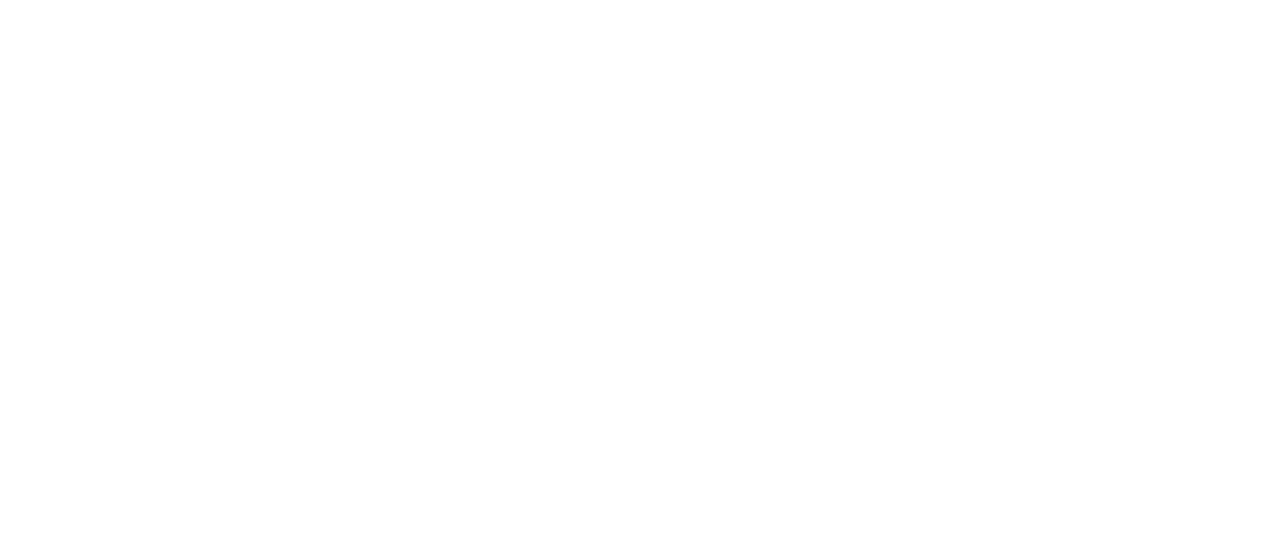
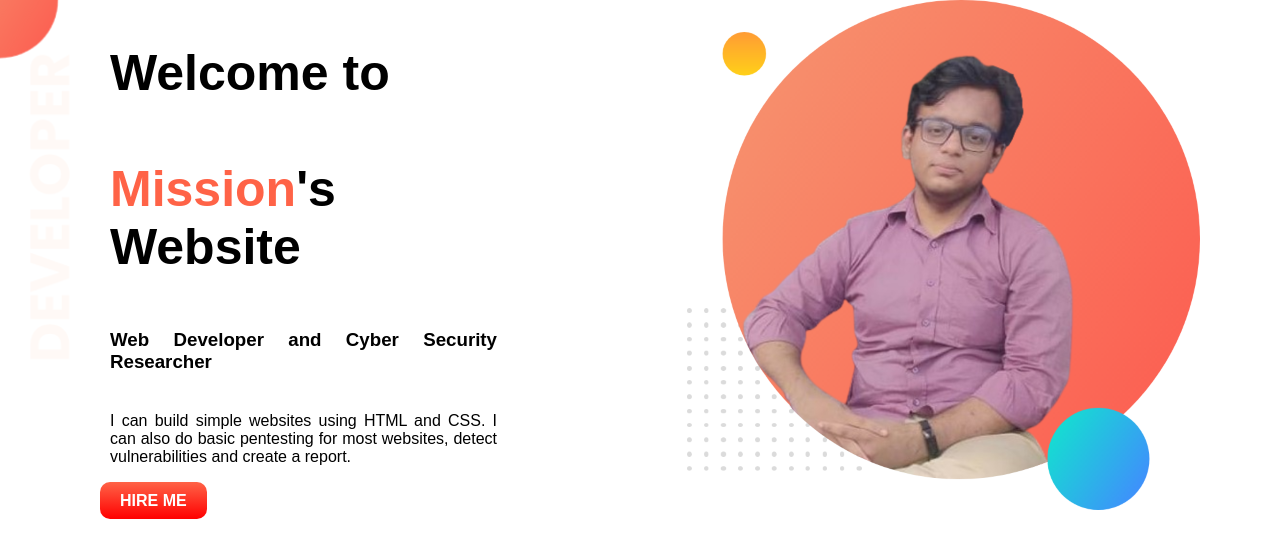
Before and after one commit to MHmsn/dev-pf, a plain HTML site: page index.html in a window 1280 px wide. Drawn offline with Linux system fonts and the light colour scheme; a web font is replaced by a local one.

Commit message:
part 1 done

```diff
--- a/index.html
+++ b/index.html
@@ -8,10 +8,17 @@
     <link rel="preconnect" href="https://fonts.googleapis.com">
     <link rel="preconnect" href="https://fonts.gstatic.com" crossorigin>
     <link href="https://fonts.googleapis.com/css2?family=Trispace&display=swap" rel="stylesheet">
-
     <link rel="stylesheet" href="style.css">
 </head>
 <body>
+    <div class="part1">
+        <div class="width"><h1 class="pad1">Welcome to <br><br><span id="msn">Mission</span>'s Website</h1>
+        <h3 class="pad1">Web Developer and Cyber Security Researcher</h3>
+        <p class="pad1">I can build simple websites using HTML and CSS. I can also do basic pentesting for most websites, detect vulnerabilities and create a report.</p>
+        <a class="link" target="_blank" href="https://www.linkedin.com/in/md-moinul-hassan-4a6816221">HIRE ME</a>
+    </div>
+    <img class="width height" src="images/my-bg.png" alt="photo of the owner of this website">
+</div>
 
 </body>
 </html>
--- a/style.css
+++ b/style.css
@@ -0,0 +1,36 @@
+h1{
+    font-size: 50px;
+}
+body{
+    font-family: 'Trispace', sans-serif;
+    margin: 0;
+}
+.width{
+    width: 50%;
+    margin-left: 100px;
+    margin-right: 80px;
+    padding: 0px;
+}
+.height{
+    height: 80%;
+}
+.part1{
+    display: flex;
+    background-image: url(images/top-banner.png);
+    background-repeat: no-repeat;
+}
+#msn{
+    color: tomato;
+}
+.link{
+    background: linear-gradient(tomato, red);
+    padding: 10px 20px;
+    text-decoration: none;
+    font-weight: 700;
+    color: white;
+    border-radius: 10px;
+}
+.pad1{
+    padding: 10px;
+    text-align: justify;
+}
```
Also changed, not shown: images/my-bg.png (added), images/top-banner.png (added).
